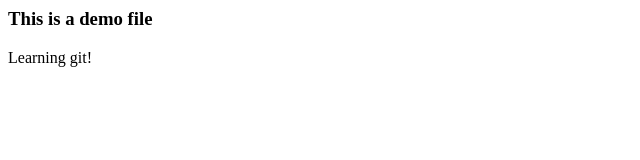
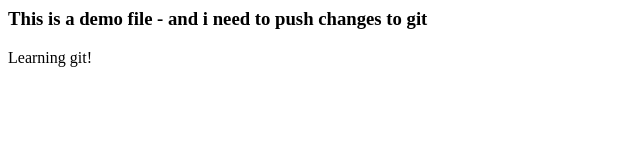
Before and after one commit to AditiNerkar/git-demo, a plain HTML site: page web/index.html in a window 1280 px wide. Shown: the whole page, without its empty margins (0-640 px from the left). Drawn offline with Linux system fonts and the light colour scheme.

Commit message:
Added Changes to index.html file

```diff
--- a/web/index.html
+++ b/web/index.html
@@ -3,7 +3,7 @@
 <title>Sample WebPage</title>
 </head>
 <body>
-<h3> This is a demo file </h3>
+<h3> This is a demo file - and i need to push changes to git </h3>
 <p>
 Learning git!
 </p>
```
